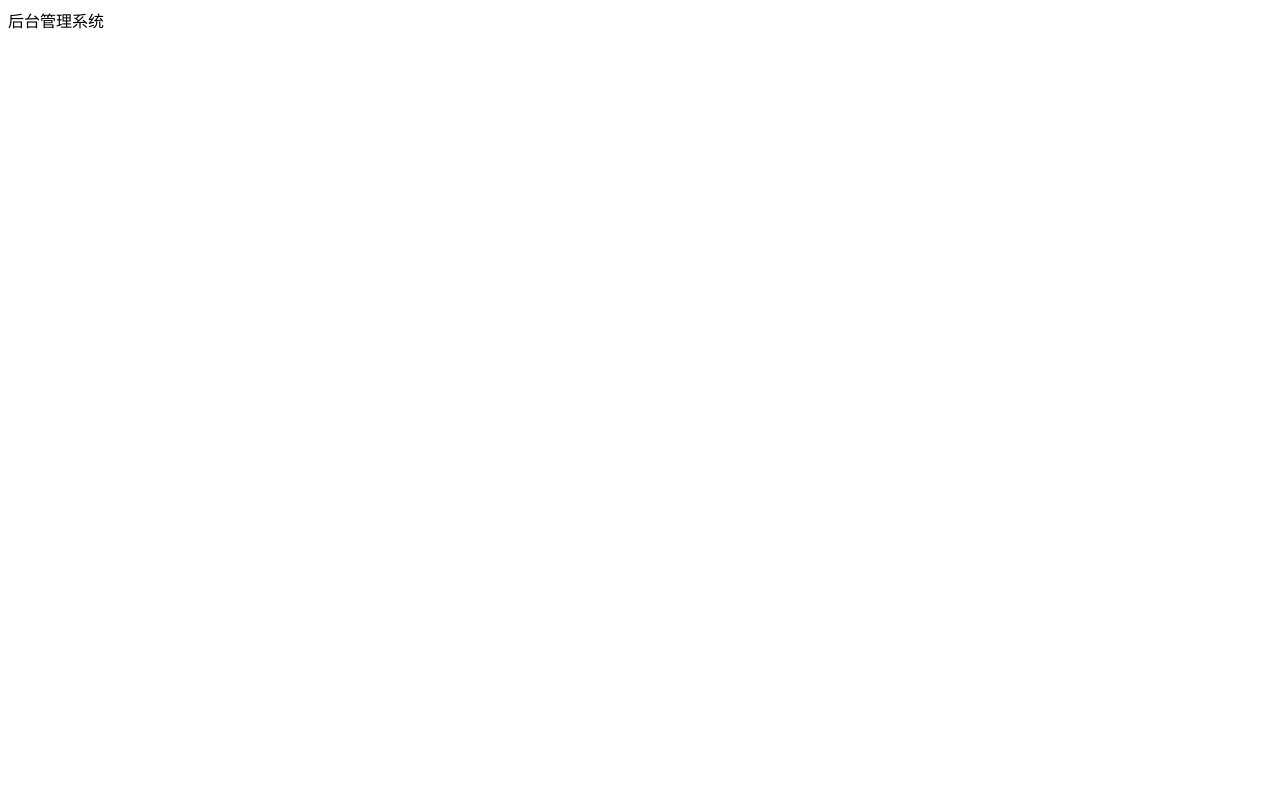
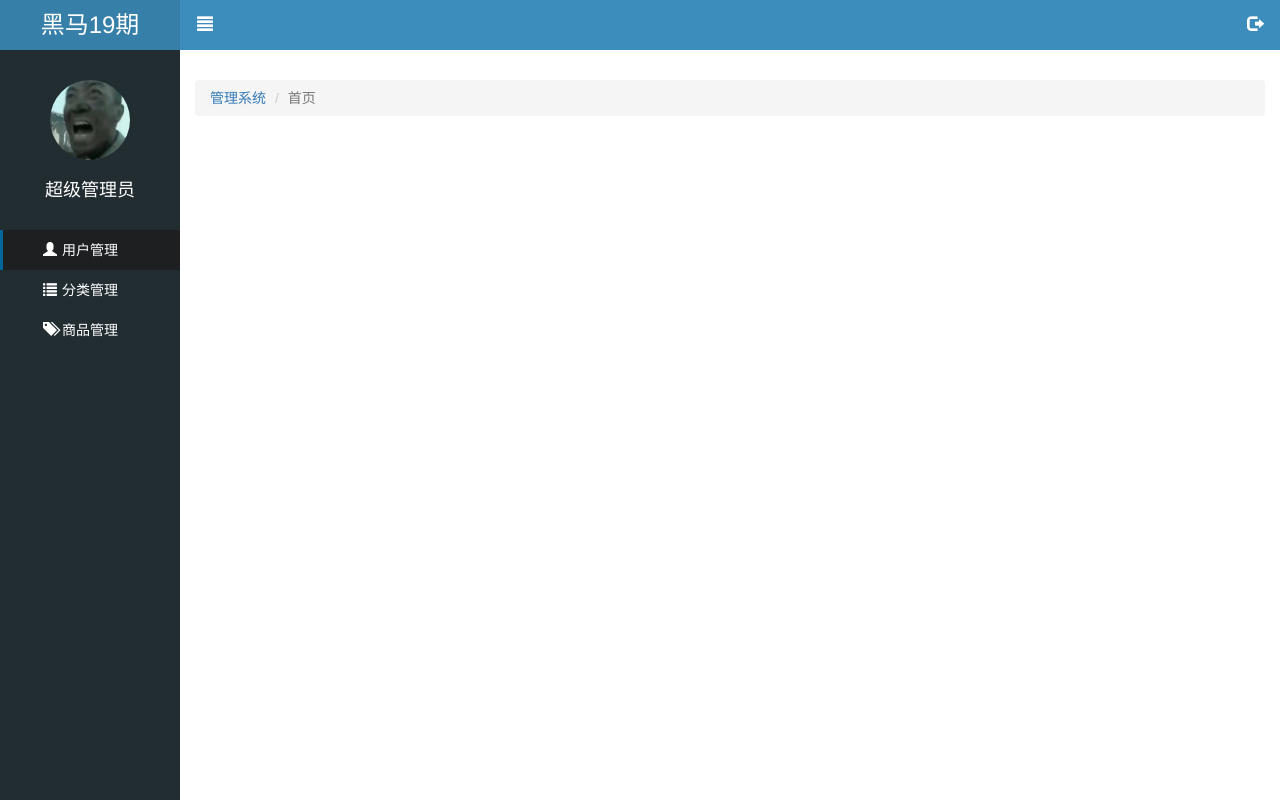
Before and after one commit to duanmuxing/letao, a website: page public/back/index.html in a window 1280 px wide. Drawn offline with Linux system fonts and the light colour scheme.

Commit message:
首页侧边栏二级分类切换+顶部菜单栏切换+模态框显隐+退出点击事件

```diff
--- a/public/back/css/common.css
+++ b/public/back/css/common.css
@@ -21,8 +21,108 @@ a:active{
 .mt_150{
 	margin-top: 150px;
 }
+.red{
+	color: #A94442;
+}
 .panel-title{
 	height: 40px;
 	line-height: 40px;
 	font-size: 20px;
 }
+
+.lt_aside{
+	width: 180px;
+	height: 100%;
+	background-color: #222D32;
+	position: fixed;
+	top: 0;
+	left: 0;
+	z-index: 999;
+	transition: all 1s;
+}
+.lt_aside.hidemenu{
+	left:-180px;
+}
+.lt_aside .brand{
+	height: 50px;
+	line-height: 50px;
+	text-align: center;
+	font-size: 24px;
+	background-color: #367FA9;
+}
+.lt_aside .brand a{
+	color: #fff;
+}
+.lt_aside .user{
+	height: 180px;
+	padding-top: 30px;
+}
+.lt_aside .user img{
+	height: 80px;
+	width: 80px;
+	border-radius: 50%;
+	display: block;
+	margin:0 auto;
+}
+.lt_aside .user p{
+	color: #fff;
+	height: 40px;
+	line-height: 40px;
+	text-align: center;
+	font-size: 18px;
+	margin-top: 10px;
+}
+.lt_aside .nav a{
+	height: 40px;
+	line-height: 40px;
+	padding-left: 40px;
+	display: block;
+	color: #fff;
+	/*先设置一个占位的透明的左边框，否则a被点击的时候加上左边框时a会动一下*/
+	border-left: 3px solid transparent;
+}
+.lt_aside .nav i{
+	margin-right: 5px;
+}
+.lt_aside .nav a.current{
+	background-color: #1D1F21;
+	border-left: 3px solid #006699;
+}
+.lt_aside .nav .child a{
+	padding-left: 60px;
+}
+
+
+.lt_main{
+	padding-left: 180px;
+	padding-top: 50px;
+	transition: all 1s;
+}
+.lt_main.hidemenu{
+	padding-left: 0px;
+}
+.lt_main .lt_topbar{
+	height: 50px;
+	position: fixed;
+	width: 100%;
+	line-height: 50px;
+	top: 0;
+	right: 0;
+	padding-left: 180px;
+	background-color: #3C8DBC;
+	transition: all 1s;
+}
+.lt_topbar.hidemenu{
+	padding-left: 0px;
+}
+.lt_main .lt_topbar a{
+	display: block;
+	height: 50px;
+	width: 50px;
+	text-align: center;
+	color: #fff;
+	font-size: 16px;
+}
+.breadcrumb{
+	margin-top: 30px;
+}
--- a/public/back/index.html
+++ b/public/back/index.html
@@ -2,9 +2,79 @@
 <html lang="en">
 <head>
 	<meta charset="UTF-8">
-	<title>Document</title>
+	<title>乐淘登录页</title>
+	<link rel="stylesheet" href="lib/bootstrap/css/bootstrap.css">
+	<link rel="stylesheet" href="lib/bootstrap-validator/css/bootstrapValidator.min.css">
+	<link rel="stylesheet" href="lib/nprogress/nprogress.css">
+	<link rel="stylesheet" href="css/common.css">
 </head>
 <body>
-	<div>后台管理系统</div>
+	<div class="lt_aside">
+		<div class="brand"><a href="#">黑马19期</a></div>
+
+		<div class="user">
+			<img src="images/yy.jpg" alt="">
+			<p>超级管理员</p>
+		</div>
+
+		<div class="nav">
+			<ul>
+				<li>
+					<a href="#" class="current"><i class="glyphicon glyphicon-user"></i><span>用户管理</span></a>
+				</li>
+
+				<li>
+					<a href="javascript:;" class="category"><i class="glyphicon glyphicon-list"></i><span>分类管理</span></a>
+					<div class="child" style="display: none;">
+						<a href="#">一级分类</a>
+						<a href="#">二级分类</a>
+					</div>
+				</li>
+
+				<li>
+					<a href="#"><i class="glyphicon glyphicon-tags"></i><span>商品管理</span></a>
+				</li>
+			</ul>
+		</div>
+	</div>
+
+	<div class="lt_main">
+		<div class="lt_topbar">
+			<a href="javascript:;" class="pull-left icon_menu"><i class="glyphicon glyphicon-align-justify"></i></a>
+			<a href="javascript:;" class="pull-right icon_logout"><i class="glyphicon glyphicon-log-out"></i></a>
+		</div>
+
+		<div class="container-fluid">
+			<ol class="breadcrumb">
+				  <li><a href="index.html">管理系统</a></li>
+				  <li class="active">首页</li>
+			</ol>
+		</div>
+	</div>
+
+	<div class="modal fade" id="logoutModal">
+	  <div class="modal-dialog modal-sm">
+	    <div class="modal-content">
+	      <div class="modal-header">
+	        <button type="button" class="close" data-dismiss="modal"><span>&times;</span></button>
+	        <h4 class="modal-title">温馨提示</h4>
+	      </div>
+	      <div class="modal-body">
+	        <p class="red"><i class="glyphicon glyphicon-info-sign"></i>您确定要退出后台管理系统吗？</p>
+	      </div>
+	      <div class="modal-footer">
+	        <button type="button" class="btn btn-default" data-dismiss="modal">取消</button>
+	        <button type="button" class="btn btn-primary" id="logoutBtn">退出</button>
+	      </div>
+	    </div>
+	  </div>
+	</div>
+
+	<script src="lib/jquery/jquery.min.js"></script>
+	<script src="lib/bootstrap/js/bootstrap.min.js"></script>
+	<script src="lib/bootstrap-validator/js/bootstrapValidator.min.js"></script>
+	<script src="lib/nprogress/nprogress.js"></script>
+	<script src="js/common.js"></script>
+	<script src="js/login.js"></script>
 </body>
 </html>
--- a/public/back/js/common.js
+++ b/public/back/js/common.js
@@ -0,0 +1,56 @@
+// 配置公共的进度条
+$(function(){
+	// 进度条右边的旋转的小圆圈：showSpinner值是false表示禁止，也就是不显示小圆圈，true表示显示小圆圈
+	NProgress.configure({showSpinner:false});
+
+	// ajaxStart:页面中的第一个ajax请求开始时执行
+	// ajaxStop:页面中的最后一个ajax请求结束之后开始执行
+	$(document).ajaxStart(function(){
+		NProgress.start();
+	});
+	$(document).ajaxStop(function(){
+		setTimeout(function(){
+			NProgress.done();
+		},500)
+	});
+});
+
+
+// 侧边栏二级分类切换功能，顶部菜单栏切换显示功能，点击退出按钮模态框显示，退出按钮注册事件
+$(function(){
+	// 侧边栏二级菜单显示和隐藏切换
+	$(".category").click(function(){
+		$(".child").stop().slideToggle()
+		// alert(1)
+	});
+
+	// 顶部菜单栏切换显示功能
+
+	$(".icon_menu").click(function(){
+		// alert(1)
+		$(".lt_aside").toggleClass("hidemenu");
+		$(".lt_main").toggleClass("hidemenu");
+		$(".lt_topbar").toggleClass("hidemenu");
+	});
+
+	// 点击退出按钮，模态框显示
+	$(".icon_logout").click(function(){
+		// alert(1)
+		$("#logoutModal").modal("show")
+	});
+
+	$("#logoutBtn").click(function(){
+		// alert(1)
+		$.ajax({
+			type:"get",
+			url:"/employee/employeeLogout",
+			dataType:'json',
+			success:function(info){
+				// console.log(info);
+				if(info.success){
+					location.href="login.html";
+				}
+			}
+		})
+	})
+});
```
